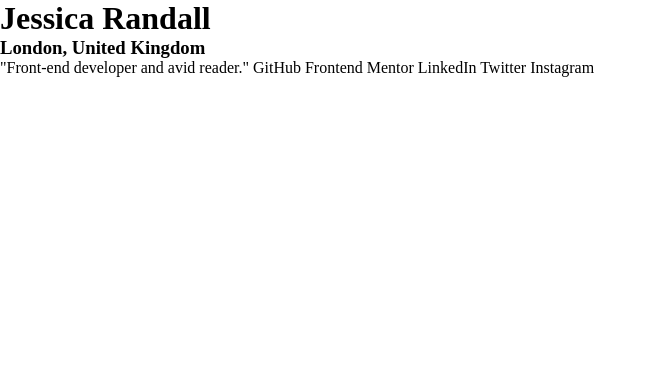
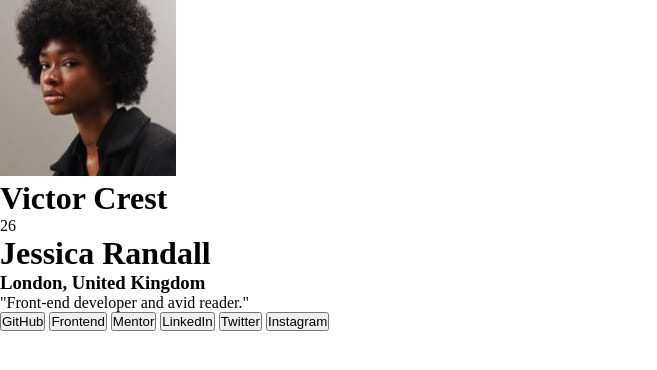
Before and after one commit to souledspirit/fm-social-links-profile, a plain HTML site: page index.html in a window 1280 px wide. Shown: the whole page, without its empty margins (0-657 px from the left). Drawn offline with Linux system fonts and the light colour scheme.

Commit message:
Intial html file setup

```diff
--- a/index.html
+++ b/index.html
@@ -24,10 +24,27 @@
   <body>
     <div class="container">
       <div class="card-content">
-        <h1 class="card-heading">Jessica Randall</h1>
-        <h3 class="card-heading-location">London, United Kingdom</h3>
-        "Front-end developer and avid reader." GitHub Frontend Mentor LinkedIn
-        Twitter Instagram
+        <div class="card-top-section">
+          <img
+            class="card-image"
+            src="./assets/images/avatar-jessica.jpeg"
+            alt="Jessica Randall"
+          />
+          <h1 class="card-name">Victor Crest</h1>
+          <p class="card-age">26</p>
+          <h1 class="card-heading">Jessica Randall</h1>
+          <h3 class="card-heading-location">London, United Kingdom</h3>
+          <p class="card-quote">"Front-end developer and avid reader."</p>
+        </div>
+        <div class="card-bottom-section">
+          <button class="social-button">GitHub</button>
+
+          <button class="social-button">Frontend</button>
+          <button class="social-button">Mentor</button>
+          <button class="social-button">LinkedIn</button>
+          <button class="social-button">Twitter</button>
+          <button class="social-button">Instagram</button>
+        </div>
       </div>
     </div>
 
```
